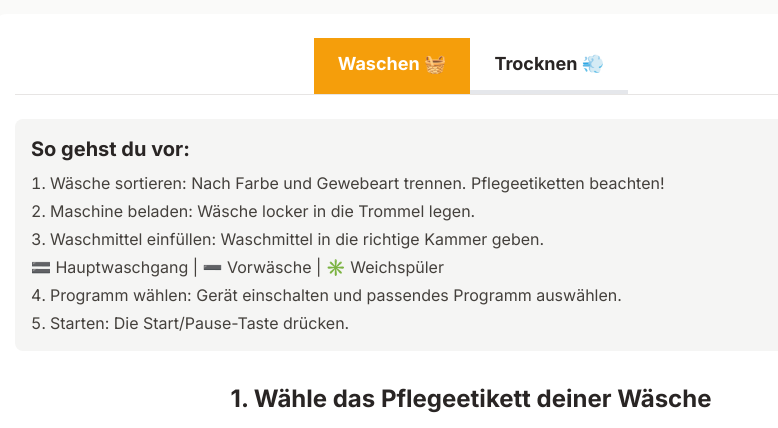
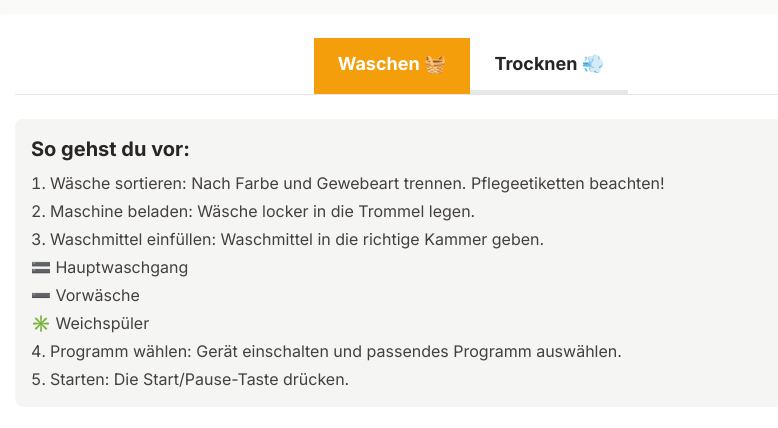
Before and after one commit to konstantinb99/konstantinb99.github.io, a plain HTML site: page index.html in a window 1280 px wide. Shown: the part 126-554 px from the top of the page, without its empty margins (169-947 px from the left). Drawn offline with nearby package versions, Linux system fonts and the light colour scheme.

Commit message:
index.html

```diff
--- a/index.html
+++ b/index.html
@@ -56,7 +56,9 @@
                         <li>Wäsche sortieren: Nach Farbe und Gewebeart trennen. Pflegeetiketten beachten!</li>
                         <li>Maschine beladen: Wäsche locker in die Trommel legen.</li>
                         <li>Waschmittel einfüllen: Waschmittel in die richtige Kammer geben.</li>
-                        <p>🟰 Hauptwaschgang | ➖ Vorwäsche | ✳️ Weichspüler </p>
+                        <p>🟰 Hauptwaschgang</p>
+                        <p>➖ Vorwäsche</p>
+                        <p>✳️ Weichspüler</p>
                         <li>Programm wählen: Gerät einschalten und passendes Programm auswählen.</li>
                         <li>Starten: Die Start/Pause-Taste drücken.</li>
                     </ol>
@@ -191,7 +193,7 @@
 
         <footer class="mt-8 text-center p-6 bg-amber-100 border-t-4 border-amber-400 rounded-lg">
             <h3 class="font-bold text-xl text-amber-900">⭐ Wichtiger Tipp</h3>
-            <p class="text-amber-800 mt-1">Reinige nach **jedem** Trocknen das Flusensieb in der Tür! Das sorgt für eine gute Trockenleistung und beugt Brandgefahr vor.</p>
+            <p class="text-amber-800 mt-1">Reinige nach jedem Trocknen das Flusensieb in der Tür! Das sorgt für eine gute Trockenleistung und beugt Brandgefahr vor.</p>
         </footer>
     </div>
 
```
